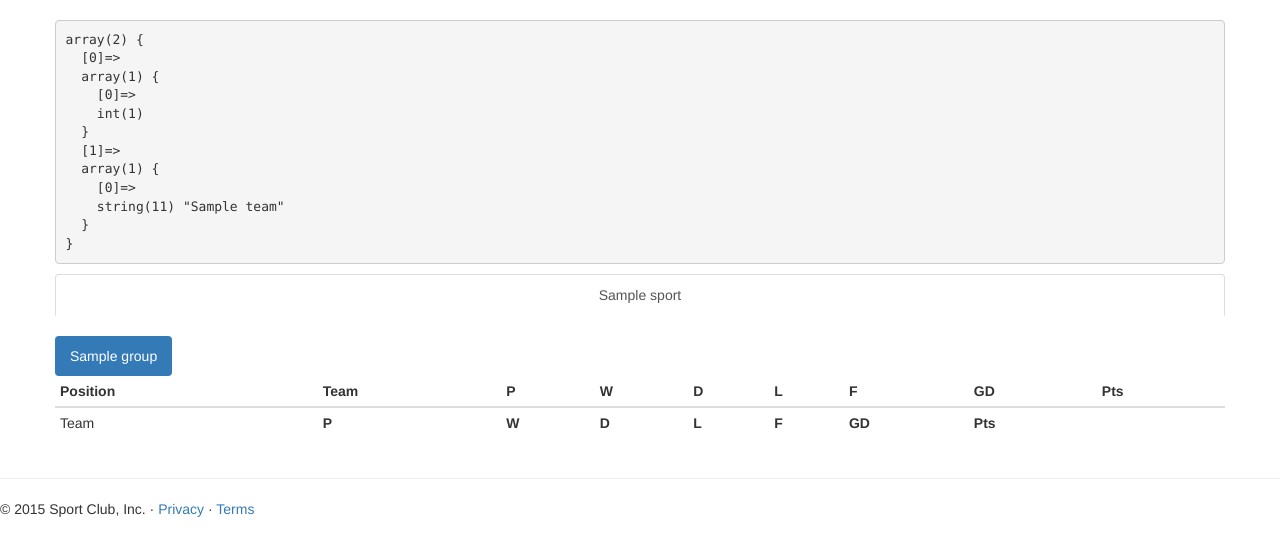
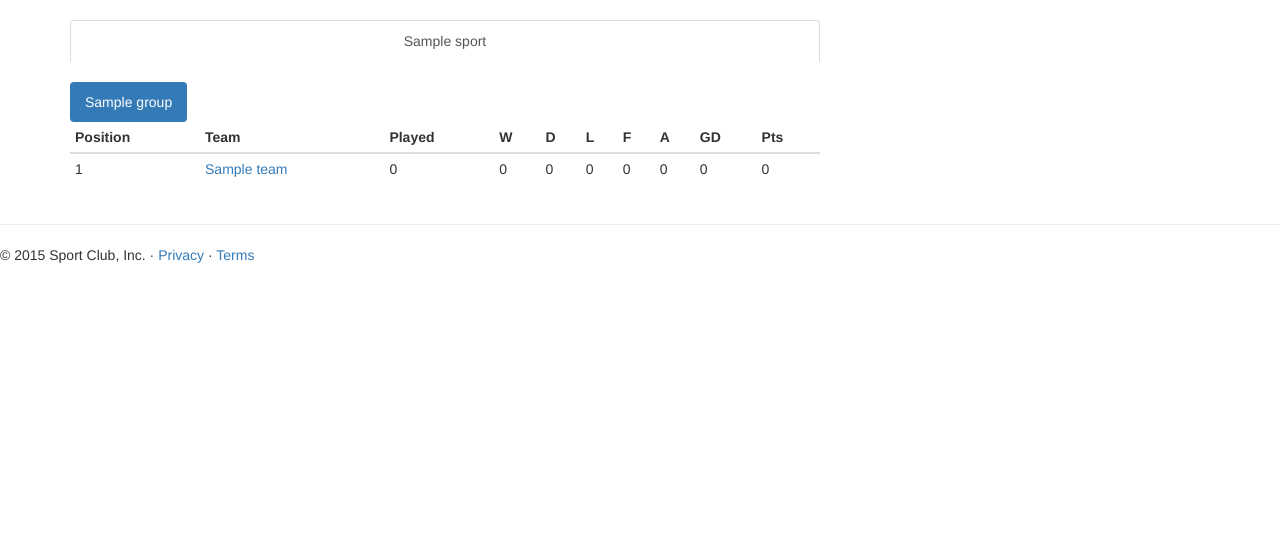
Before and after one commit to leonkhiu/php-automated-sport-club, a PHP site: page /automated-sport-club/live/index.php in a window 1280 px wide. Shown: the part 51-607 px from the top of the page. Run offline with PHP 8.4, Linux system fonts and the light colour scheme; tables that the repository leaves empty or names only in its code hold one stand-in row (values such as "Sample post"); some libraries are stand-ins or nearby versions.

Commit message:
Live Score Finish
It works perfectly fine with football and other similar sports

```diff
--- a/inc/score.php
+++ b/inc/score.php
@@ -49,9 +49,8 @@ class Score extends DBO{
 		//All return result is for the HOST team
 		if (self::isCorrect ( $gameId )) {
 			$sql = "SELECT * FROM `" . self::$tableName . "` WHERE (`game_id` = ?) LIMIT 1";
-			$parameter = array (
-					$gameId
-			);
+			$parameter = array ( $gameId );
+
 			$result = $mydb->execute ( $sql, $parameter );
 			$result = array_shift ( $result );
 
@@ -63,6 +62,29 @@ class Score extends DBO{
 				return "loss";
 			}
 		}
+	}
+
+	public static function pointDifference($gameId) {
+		global $mydb;
+
+		if (self::isCorrect ( $gameId )) {
+			$sql = "SELECT * FROM `" . self::$tableName . "` WHERE (`game_id` = ?) LIMIT 1";
+			$parameter = array ( $gameId );
+			$result = $mydb->execute ( $sql, $parameter );
+			$result = array_shift ( $result );
+			return ((int)$result->t1_point - (int)$result->t2_point);
+		}
+	}
+
+	public static function findByGameId($gameId) {
+		global $mydb;
+		if (self::isCorrect ( $gameId )) {
+			$sql = "SELECT * FROM `" . self::$tableName . "` WHERE (`game_id` = ?) LIMIT 1";
+			$parameter = array ( $gameId );
+			$result = $mydb->execute ( $sql, $parameter );
+			return array_shift ( $result );
+		}
+		return false;
 	}
 
 	public static function hasUserSubmitted($uid, $gameId){
--- a/inc/sport_scoring.php
+++ b/inc/sport_scoring.php
@@ -22,7 +22,6 @@ class SportScoring extends DBO{
 		return !empty($found)? array_shift($found) : false;
 	}
 
-
 } // end of : class SportScoring
 $sportScoring=new SportScoring();
 
--- a/live/index.php
+++ b/live/index.php
@@ -11,7 +11,7 @@ $additionalJS.= '<script src="../js/sport-club.js"></script>';
 $additionalJS.="
 		<script>
 			//Every half minute call a function check
-			setInterval(\"checkCounter('form_checker.php',$('old_count'),$('new_count'),'updateMe','forms.php');\",100000);
+			setInterval(\"checkCounter('form_checker.php',$('old_count'),$('new_count'),'updateMe','forms.php');\",15000);
 			// When the page is loading we set the initial counter value
 			window.onload=function(){
   				$('old_count').update('$start');
@@ -21,7 +21,7 @@ $additionalJS.="
 
 $additionalJS.="
 <script>
-	setInterval(\"checkCounter('score_checker.php',$('score_old_count'),$('score_new_count'),'updateMe2','scores.php');\",100000);
+	setInterval(\"checkCounter('score_checker.php',$('score_old_count'),$('score_new_count'),'updateMe2','scores.php');\",15000);
 	window.onload=function(){
 		$('old_count').update('$startScore');
 	}
@@ -108,19 +108,18 @@ $additionalJS.="
 <!-- *********************End top -->
 <div class="container">
 	<div class="row">
-
 	<p id="score_old_count" class="hide"><?php echo $startScore; ?></p>
 	<p id="score_new_count" class="hide"></p>
+	<div id="updateMe2" class="col-xs-12 col-md-8"><?php require_once 'scores.php'; ?></div>
+	</div>
 
-	<div id="updateMe2"><?php require_once 'scores.php'; ?></div>
-
-	<p id="old_count" class="hide"><?php echo $start; ?></p>
+	<!--
+	<div class="row">
+	<p id="old_count" class="hide"><?php //echo $start; ?></p>
 	<p id="new_count" class="hide"></p>
-
-	<div id="updateMe"><?php //require_once 'forms.php'; ?></div>
-
-
+	<div id="updateMe" class="col-xs-12 col-md-6"><?php //require_once 'forms.php'; ?></div>
 	</div>
+	 -->
 </div>
 
 <!-- **********************************Bottom -->
--- a/live/scores.php
+++ b/live/scores.php
@@ -1,69 +1,161 @@
 <?php
 require_once ('../inc/initialise.php');
 
-$sportId = (isset($_GET['sportId'])) ? (int)$_GET['sportId'] : 1;
-$groupId = (isset($_GET['groupId'])) ? (int)$_GET['groupId'] : 1;
+$sportId = (isset ( $_GET ['sportId'] )) ? ( int ) $_GET ['sportId'] : 1;
+$groupId = (isset ( $_GET ['groupId'] )) ? ( int ) $_GET ['groupId'] : 1;
 
-$sports = $sport->findAll();
-if($sportId > 0){
-	$groups = $groups->findBySportID($sportId);
+$sports = $sport->findAll ();
+if ($sportId > 0) {
+	$groups = $groups->findBySportID ( $sportId );
 }
-$sportScoring = SportScoring::findBySportId($sportId);
+$sportScoring = SportScoring::findBySportId ( $sportId );
 
-if($groupId > 0){
-	$groupTeams = $groupTeam->findBygroupID($groupId);
+if ($groupId > 0) {
+	$groupTeams = $groupTeam->findBygroupID ( $groupId );
 }
 
-$rankingTable = array();
-
-$teams =  $teamName = array();
-foreach ($groupTeams as $team){
-	$teams[] = $team->team_id;
-	$teamName[] = Team::findNameById($team->team_id);
-}
-$rankingTable[] = $teams;
-$rankingTable[] = $teamName;
-
-
-$gameId = $team1_Id = $team2_Id = array();
-$games = $game->findByGroupId($groupId, true);
-foreach ($games as $game){
-	$team1_Id[] = $game->first_team_id;
-	$team2_Id[] = $game->second_team_id;
-	$gameId[] = $game->id;
+$teams = $teamName = array ();
+foreach ( $groupTeams as $team ) {
+	$teams [] = $team->team_id;
 }
 
-$gameResult= Score::gameResult($gameId);
+$gameId = $team1_Id = $team2_Id = array ();
+$games = $game->findByGroupId ( $groupId, true );
+foreach ( $games as $game ) {
+	$team1_Id [] = $game->first_team_id;
+	$team2_Id [] = $game->second_team_id;
+	$gameId [] = $game->id;
+}
 
+$teamGame = array ();
+for($i = 0; $i < count ( $teams ); $i ++) {
+	$totalGames = 0;
+	for($j = 0; $j < count ( $gameId ); $j ++) {
+		if ($teams [$i] == $team1_Id [$j] || $teams [$i] == $team2_Id [$j]) {
+			$totalGames ++;
+		}
+	}
+	$teamGame [] = array (
+			$teams [$i],
+			$totalGames
+	);
+}
 
+/**
+ * ***********************Teams and total points**********************
+ */
+$teamResult = array ();
+for($i = 0; $i < count ( $gameId ); $i ++) {
+	$result = Score::gameResult ( $gameId [$i] );
+	//
+	$gameScores = Score::findByGameId ( $gameId [$i] );
 
+	//
+	$t1PointDifference = Score::pointDifference ( $gameId [$i] );
 
+	if ($t1PointDifference > 0) {
+		$t2PointDifference = (- 1 * $t1PointDifference);
+	} elseif ($t1PointDifference < 0) {
+		$t2PointDifference = (abs ( $t1PointDifference ));
+	} elseif ($t1PointDifference == 0) {
+		$t2PointDifference = "0";
+	}
 
-echo "<pre>";
-var_dump($rankingTable);
-echo "</pre>";
+	$t1Gol = $gameScores->t1_point;
+	$t2Gol = $gameScores->t2_point;
 
+	$teamResult [] = array (
+			$team1_Id [$i],
+			$result,
+			$t1Gol,
+			$t1PointDifference
+	);
 
+	if ($result == "win") {
+		$teamResult [] = array (
+				$team2_Id [$i],
+				"loss",
+				$t2Gol,
+				$t2PointDifference
+		);
+	} elseif ($result == "loss") {
+		$teamResult [] = array (
+				$team2_Id [$i],
+				"win",
+				$t2Gol,
+				$t2PointDifference
+		);
+	} else {
+		$teamResult [] = array (
+				$team2_Id [$i],
+				"draw",
+				$t2Gol,
+				$t2PointDifference
+		);
+	}
+}
 
+$teamPoints = array ();
+for($i = 0; $i < count ( $teamResult ); $i ++) {
+	$tmpId = $teamResult [$i] [0];
+	$tmpResult = result2score ( $sportScoring, $teamResult [$i] [1] );
+	$teamPoints [] = array (
+			$tmpId,
+			$tmpResult
+	);
+}
 
-//////////////////////////////////////////////////////output
+$teamTotalPoints = array ();
+for($j = 0; $j < count ( $teams ); $j ++) {
+	$totalPoints = $golFor = $golDifference = 0;
+	for($i = 0; $i < count ( $teamPoints ); $i ++) {
+		if ($teams [$j] == $teamPoints [$i] [0]) {
+			$totalPoints += $teamPoints [$i] [1];
+			$golFor += $teamResult [$i] [2];
+			$golDifference += $teamResult [$i] [3];
+		}
+	}
+	$teamTotalPoints [] = array (
+			$teams [$j],
+			$totalPoints,
+			$golFor,
+			$golDifference
+	);
+}
+
+usort ( $teamTotalPoints, function ($a, $b) {
+	return $a [1] - $b [1];
+} );
+
+$FinalArray = array_reverse ( $teamTotalPoints );
+
+/**
+ * **************************************************************
+ */
+/*
+ * echo "<pre>";
+ * print_r($teamTotalPoints);
+ * echo "</pre>";
+ */
+
+// ////////////////////////////////////////////////////output
 
 echo "<ul class='nav nav-tabs nav-justified'>";
-foreach ($sports as $sport){
+foreach ( $sports as $sport ) {
 	echo "<li role='presentation'";
-	if($sport->id == $sportId){
+	if ($sport->id == $sportId) {
 		echo " class='active' ";
 	}
 	echo "><a href='?sportId=$sport->id'>$sport->name</a></li>";
 }
 echo "</ul>";
 echo "<br>";
-if($sportId > 0){
+if ($sportId > 0) {
 	echo "<ul class='nav nav-pills'>";
-	foreach ($groups as $group){
-		$groupLink = currentfile() . urlAddorChangeParameter('groupId', $group->id);
+	foreach ( $groups as $group ) {
+		$groupLink = currentfile () . urlAddorChangeParameter ( 'groupId', $group->id );
 		echo "<li role='presentation'";
-		if($group->id == $groupId){
+		if ($group->id == $groupId) {
 			echo " class='active' ";
 		}
 		echo "><a href='$groupLink'>$group->name</a></li>";
@@ -72,46 +164,76 @@ if($sportId > 0){
 }
 
 ?>
-
-
 <table class="table table-hover table-condensed">
 	<thead>
 		<tr>
 			<th>Position</th>
 			<th>Team</th>
-			<th>P</th>
+			<th>Played</th>
 			<th>W</th>
 			<th>D</th>
 			<th>L</th>
 			<th>F</th>
+			<th>A</th>
 			<th>GD</th>
 			<th>Pts</th>
 		</tr>
 	</thead>
 	<tbody>
 		<?php
-		$i = 1;
-		foreach ($games as  $game){
+		for($i = 0; $i < count ( $FinalArray ); $i ++) {
+			$position = $i + 1;
 			echo "<tr>";
-				echo "<td>$i</td>";
-				echo "<td>$game->first_team_id</td>";
-				echo "<td>$game->second_team_id</td>";
-				echo "<td></td>";
+			echo "<td>$position</td>";
+			$link = "../moreabout.php?teamId=" . $FinalArray [$i] [0];
+			echo "<td><a href='$link'>" . Team::findNameById ( $FinalArray [$i] [0] ) . "</a></td>";
 
-			$i++;
+			for($j = 0; $j < count ( $FinalArray ); $j ++) {
+				if ($FinalArray [$i] [0] == $teamGame [$j] [0]) {
+					echo "<td>" . $teamGame [$j] [1] . "</td>";
+				}
+			}
+
+			$win = 0;
+			for($k = 0; $k < count ( $teamResult ); $k ++) {
+				if ($FinalArray [$i] [0] == $teamResult [$k] [0] && $teamResult [$k] [1] == "win") {
+					$win ++;
+				}
+			}
+			echo "<td>$win</td>";
+
+			$draw = 0;
+			for($k = 0; $k < count ( $teamResult ); $k ++) {
+				if ($FinalArray [$i] [0] == $teamResult [$k] [0] && $teamResult [$k] [1] == "draw") {
+					$draw ++;
+				}
+			}
+			echo "<td>$draw</td>";
+
+			$loss = 0;
+			for($k = 0; $k < count ( $teamResult ); $k ++) {
+				if ($FinalArray [$i] [0] == $teamResult [$k] [0] && $teamResult [$k] [1] == "loss") {
+					$loss ++;
+				}
+			}
+
+			echo "<td>$loss</td>";
+
+			echo "<td>" . $FinalArray [$i] [2] . "</td>";
+			echo "<td>" . ($FinalArray [$i] [2] - $FinalArray [$i] [3]) . "</td>";
+			echo "<td>" . $FinalArray [$i] [3] . "</td>";
+			echo "<td>" . $FinalArray [$i] [1] . "</td>";
+
 			echo "</tr>";
 		}
 		?>
 
-			<td>Team</td>
-			<th>P</th>
-			<th>W</th>
-			<th>D</th>
-			<th>L</th>
-			<th>F</th>
-			<th>GD</th>
-			<th>Pts</th>
-
-
 	</tbody>
 </table>
+
+<?php
+function result2score($sportScoring, $result) {
+	return $sportScoring->$result;
+}
+
+?>
--- /dev/null
+++ b/moreabout.php
@@ -0,0 +1,2 @@
+<?php
+echo "More about what???";
```
